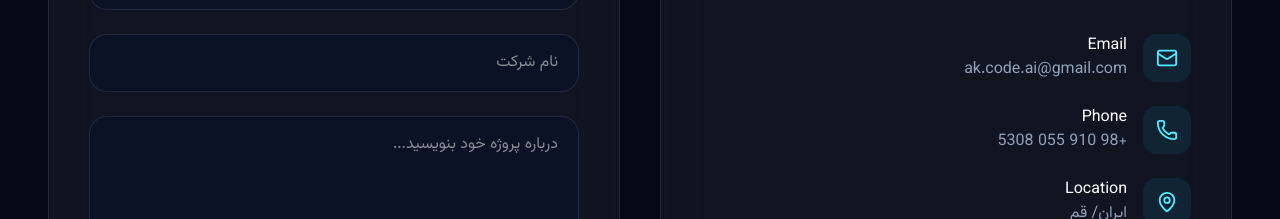
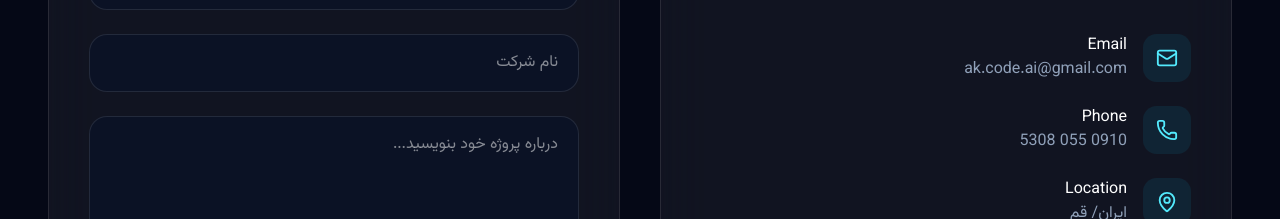
Before and after one commit to Akcode450/Ai.nova, a Next.js app: page / in a window 1280 px wide. Shown: the part 7480-7699 px from the top of the page. Built offline with nearby package versions, Linux system fonts and the light colour scheme.

Commit message:
Render contact section

```diff
--- a/components/sections/Contact.tsx
+++ b/components/sections/Contact.tsx
@@ -60,7 +60,7 @@ export default function Contact() {
                 <div>
                   <p className="text-white">Phone</p>
                   <span className="text-slate-400">
-                    +98 910 055 5308
+                    0910 055 5308
                   </span>
                 </div>
 
```
